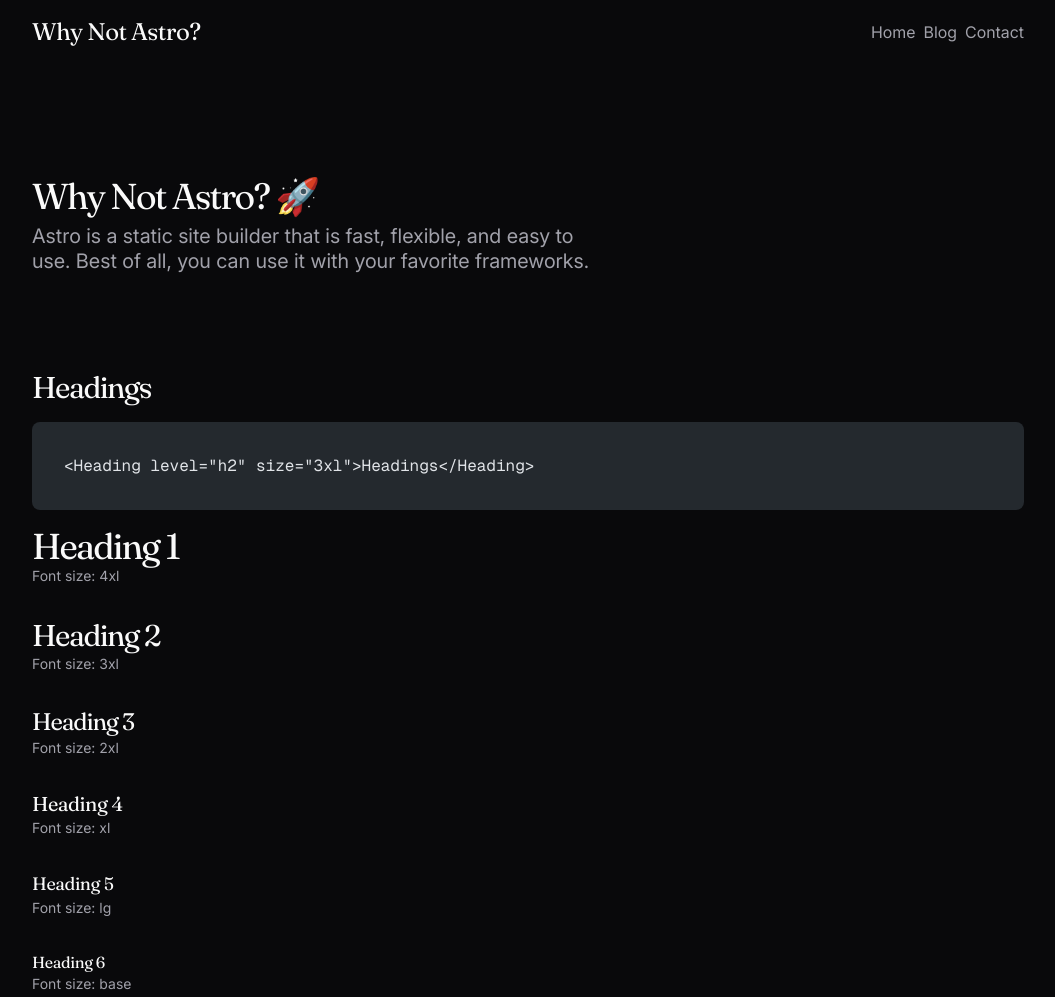
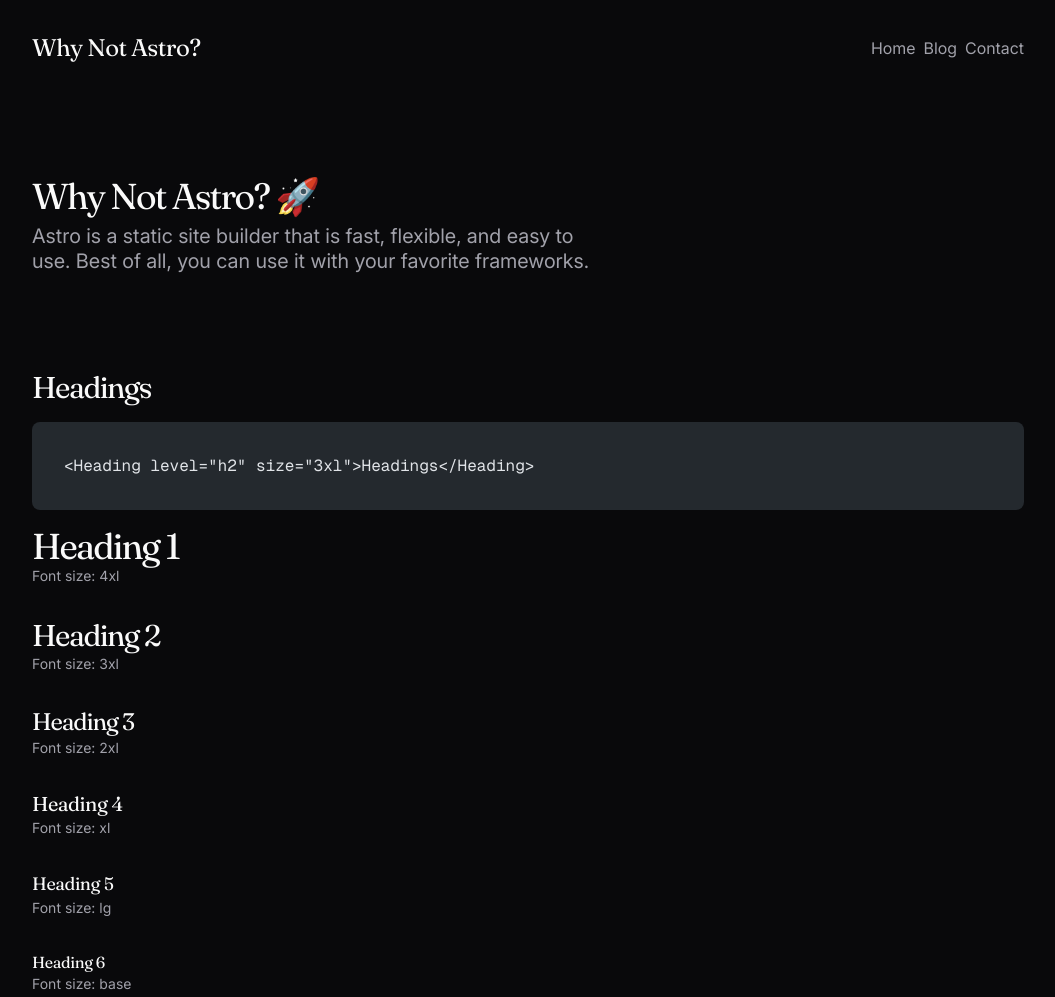
Before and after one commit to ryandotfurrer/why-not-astro, an Astro site: page / in a window 1280 px wide. Shown: the top 997 px of the page, without its empty margins (112-1167 px from the left). Built offline with nearby package versions, Linux system fonts and the light colour scheme; Astro itself is replaced by a stand-in of ours; code samples lack their colours.

Commit message:
Update Navbar component padding for improved layout

```diff
--- a/src/components/Navbar.astro
+++ b/src/components/Navbar.astro
@@ -2,7 +2,7 @@
 import Link from "./Link.astro";
 ---
 
-<nav class="flex justify-between items-center pb-8">
+<nav class="flex justify-between items-center py-4">
   <Link
     href="/"
     class="text-xl md:text-2xl text-foreground no-underline font-serif font-bold tracking-tight"
```
